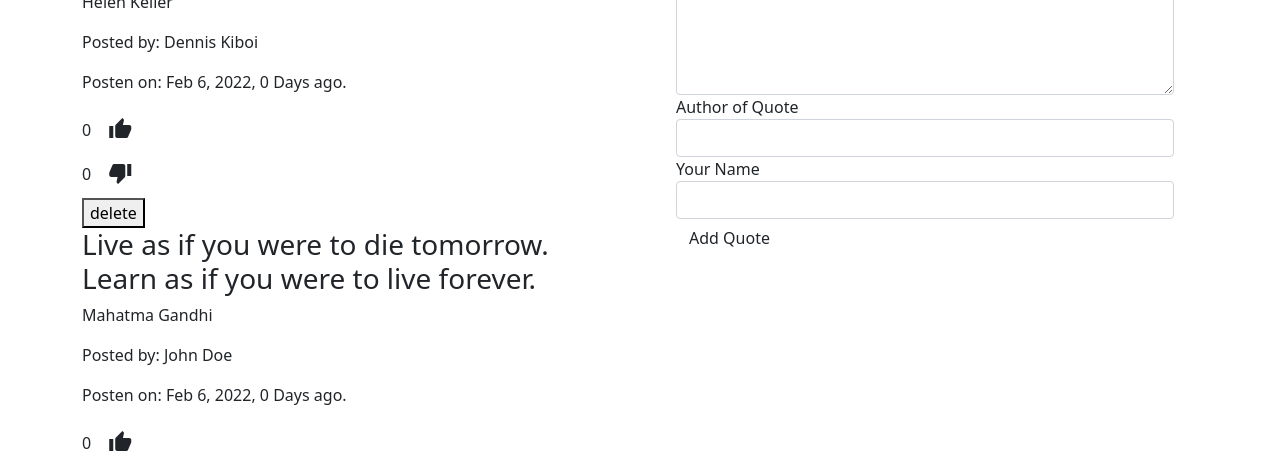
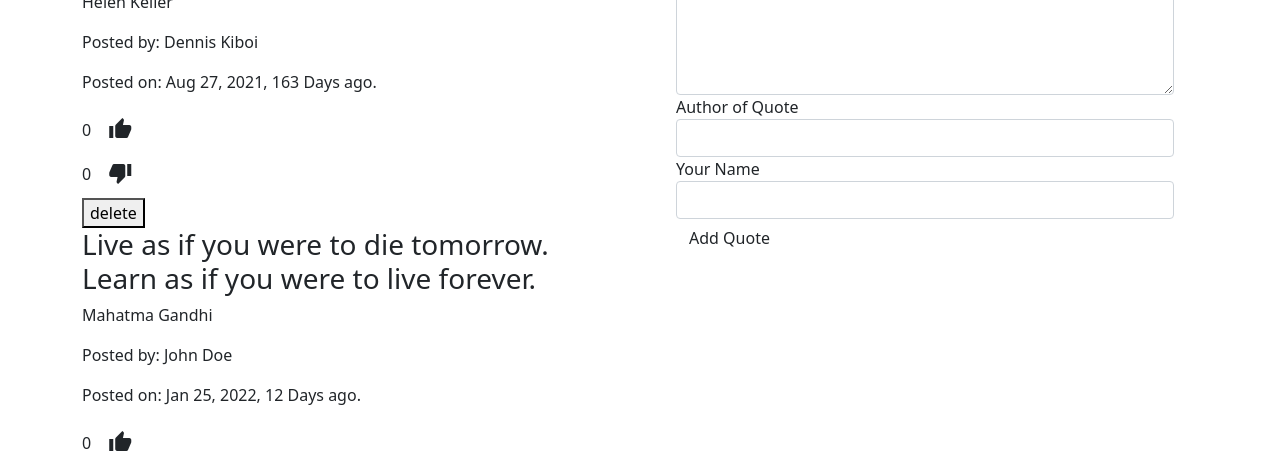
Before and after one commit to mururi/Quotes_app, an Angular app: page / in a window 1280 px wide. Shown: the part 141-598 px from the top of the page. Built offline with nearby package versions, Linux system fonts and the light colour scheme.

Commit message:
Add goal to list without clearing the form

```diff
--- a/src/app/quote-detail/quote-detail.component.html
+++ b/src/app/quote-detail/quote-detail.component.html
@@ -1,6 +1,6 @@
 <p>{{quote.author}}</p>
 <p>Posted by: {{quote.submittedBy}}</p>
-<p>Posten on: {{quote.date|date}}, {{quote.date|dateCount}} Days ago.</p>
+<p>Posted on: {{quote.date|date}}, {{quote.date|dateCount}} Days ago.</p>
 <div id="up-vote">
   {{quote.upVote}}
   <button class="btn" (click)="addUpVote"><span class="material-icons">thumb_up</span></button>
--- a/src/app/quote-form/quote-form.component.ts
+++ b/src/app/quote-form/quote-form.component.ts
@@ -8,7 +8,7 @@ import { Quote } from '../quote';
 })
 export class QuoteFormComponent implements OnInit {
 
-  newQuote = new Quote("","","");
+  newQuote = new Quote("","","", new Date);
 
   @Output() addQuote = new EventEmitter<Quote>();
 
--- a/src/app/quote.ts
+++ b/src/app/quote.ts
@@ -1,11 +1,9 @@
 export class Quote {
   upVote: number;
   downVote: number;
-  date: Date;
 
-  constructor(public content: string, public author: string, public submittedBy: string) {
+  constructor(public content: string, public author: string, public submittedBy: string, public date: Date) {
     this.upVote = 0;
     this.downVote = 0;
-    this.date = new Date();
   }
 }
--- a/src/app/quote/quote.component.ts
+++ b/src/app/quote/quote.component.ts
@@ -9,9 +9,9 @@ import { Quote } from '../quote';
 export class QuoteComponent implements OnInit {
 
   quotes: Quote[] = [
-    new Quote('Life is either a daring adventure or nothing.', 'Helen Keller', 'Dennis Kiboi'),
-    new Quote('Live as if you were to die tomorrow. Learn as if you were to live forever.', 'Mahatma Gandhi', 'John Doe'),
-    new Quote('Success consists of failure to failure without loss of enthusiasm', 'Winston Churchil', 'Jane Doe')
+    new Quote('Life is either a daring adventure or nothing.', 'Helen Keller', 'Dennis Kiboi', new Date(2021,7,27)),
+    new Quote('Live as if you were to die tomorrow. Learn as if you were to live forever.', 'Mahatma Gandhi', 'John Doe', new Date(2021,12,25)),
+    new Quote('Success consists of failure to failure without loss of enthusiasm', 'Winston Churchil', 'Jane Doe', new Date(2021,1,10))
   ];
 
   deleteQuote(deleteConfirm: boolean, index: number) {
@@ -23,6 +23,11 @@ export class QuoteComponent implements OnInit {
     }
   }
 
+  addNewQuote(quote: Quote) {
+    quote.date = new Date();
+    this.quotes.push(quote);
+  }
+
   constructor() { }
 
   ngOnInit(): void {
```
